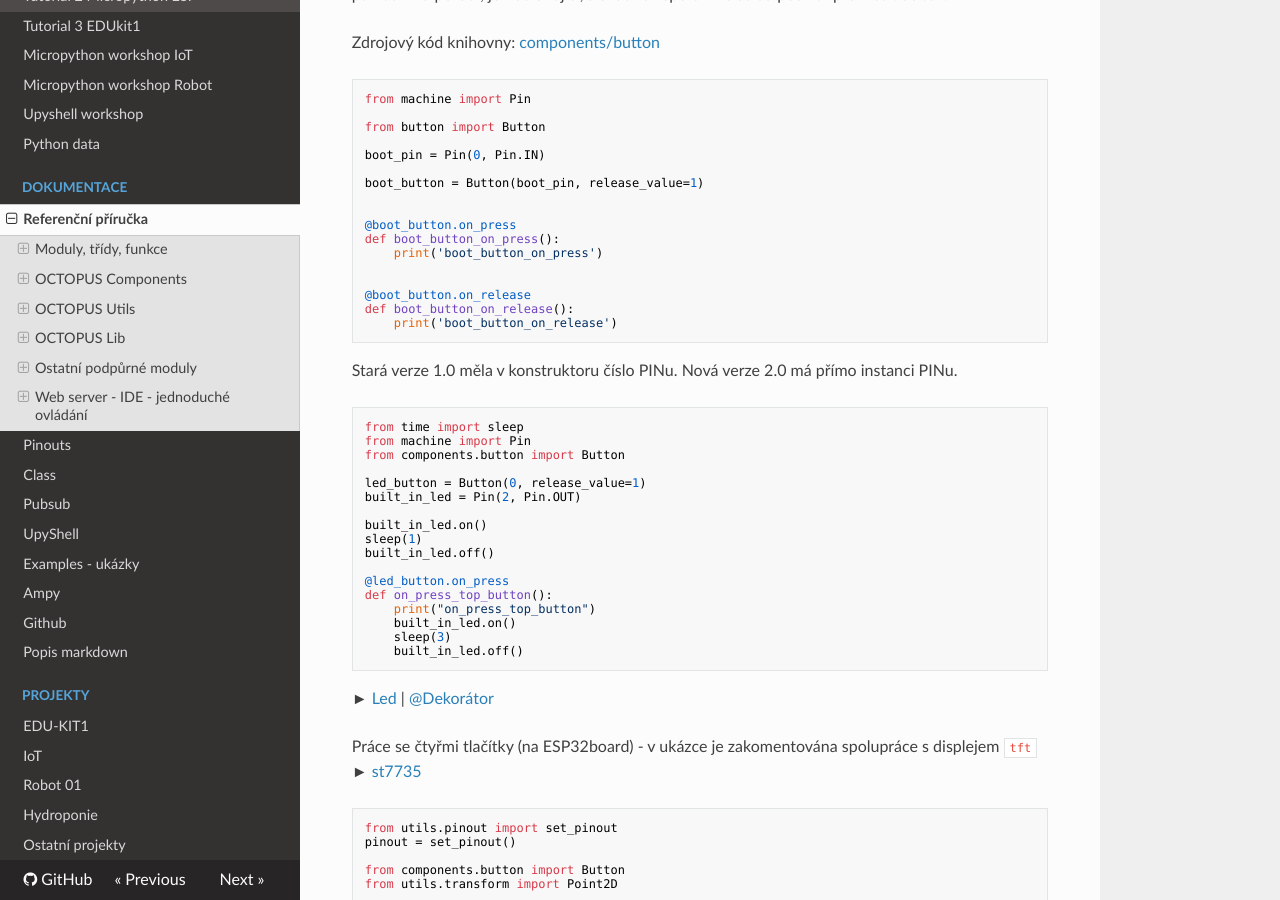
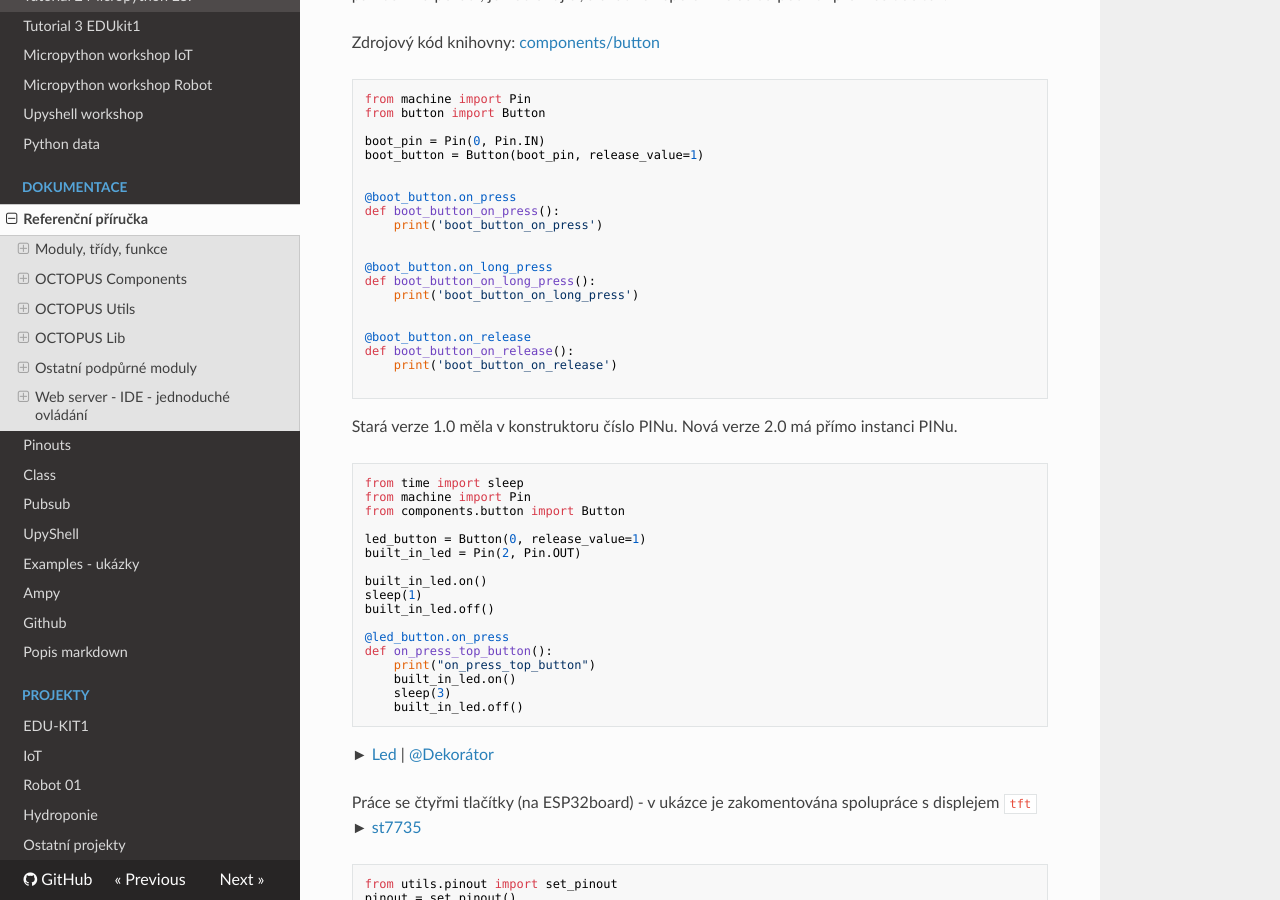
Before and after one commit to octopuslab-cz/docs_octopuslab_cz, an MkDocs documentation site: the page built from docs/basicdoc.md, in a window 1280 px wide and 900 px high, scrolled down 6325 px. Built offline with MkDocs 1.6.1, drawn with Linux system fonts in a browser that asks for light colours; nearby versions of some CDN libraries.

Commit message:
button long press

````diff
--- a/docs/basicdoc.md
+++ b/docs/basicdoc.md
@@ -286,16 +286,15 @@ while True:
 ### ![hwsoc](img/hwsoc.png){: style="width:28px" } Button
 Pro základní práci s tlačítky. Původně jsme používali samostatný blok s přerušením, ale knihovna pak byla přepsána tak, že využívá dekorátor `@led_button.on_press`, kterým uvedeme (odekorujeme) vlastní funkci `on_press_top_button()`, která se vyvolá vždy, když se zmáčkne tlačítko. Celá funkce pak běží na pozadí, je neblokující, a snadno i spolehlivě se dá použít i pro více tlačítek.
 
+
 Zdrojový kód knihovny: [components/button](https://github.com/octopusengine/octopuslab/blob/master/esp32-micropython/components/button/__init__.py)
 
 
 ```python
 from machine import Pin
-
 from button import Button
 
 boot_pin = Pin(0, Pin.IN)
-
 boot_button = Button(boot_pin, release_value=1)
 
 
@@ -304,9 +303,15 @@ def boot_button_on_press():
     print('boot_button_on_press')
 
 
+@boot_button.on_long_press
+def boot_button_on_long_press():
+    print('boot_button_on_long_press')
+
+
 @boot_button.on_release
 def boot_button_on_release():
     print('boot_button_on_release')
+
 ```
 
 Stará verze 1.0 měla v konstruktoru číslo PINu.
````
